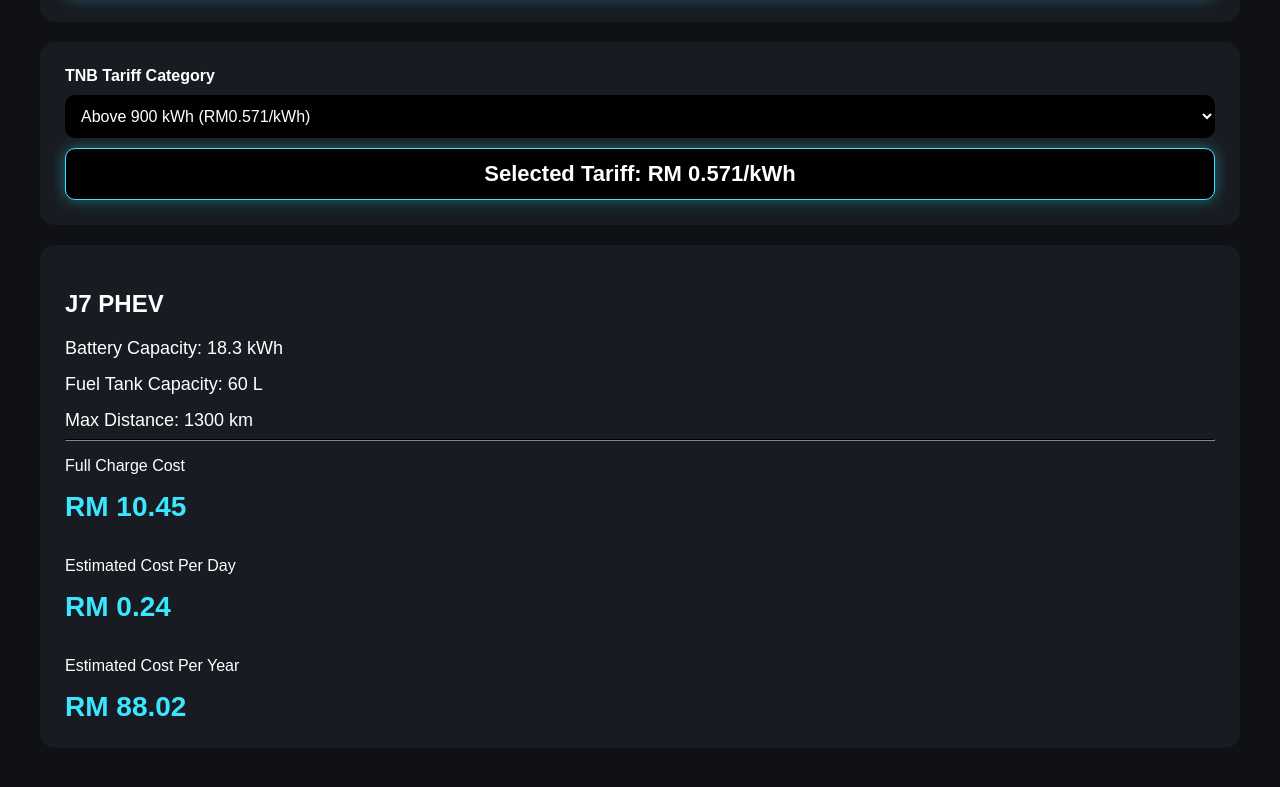
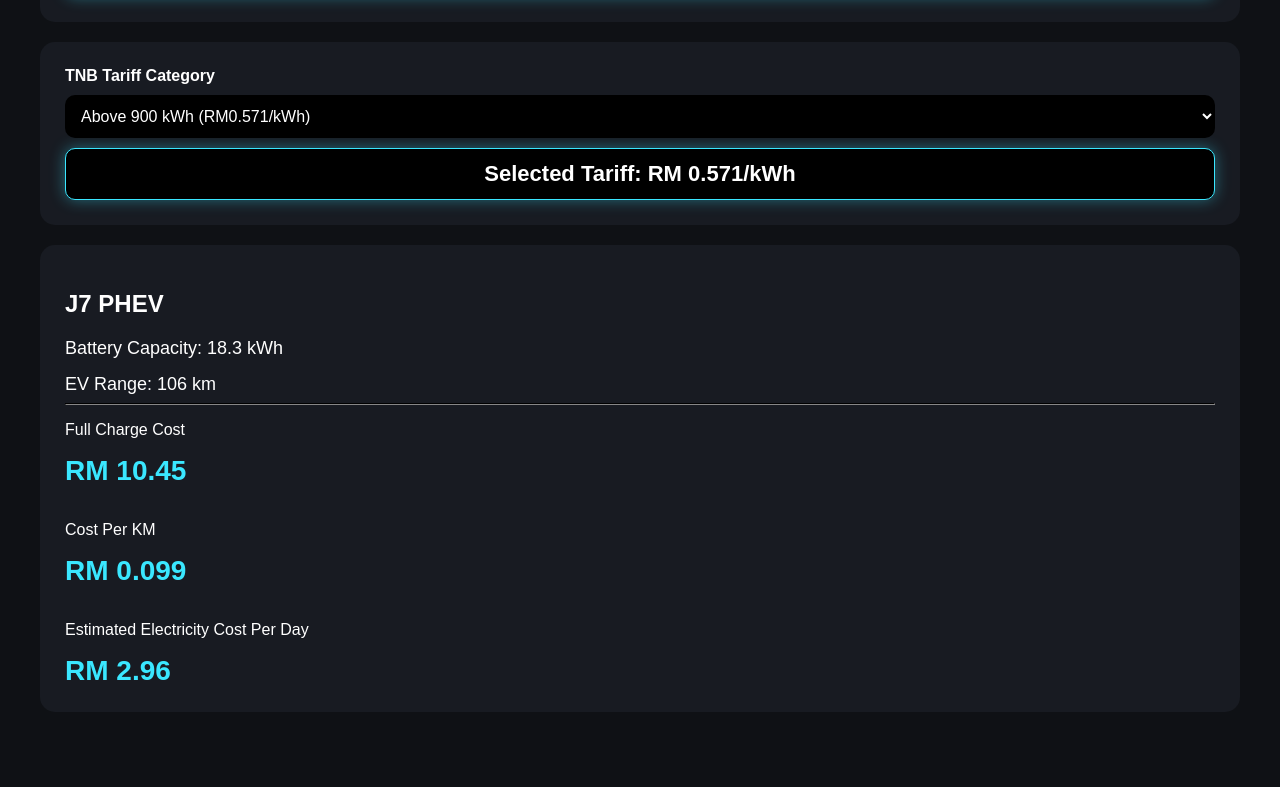
Before and after one commit to ojsalestraining/phev-calculator, a plain HTML site: page index.html in a window 1280 px wide. Shown: the part 389-1176 px from the top of the page. After the commit the page ends 1141 px from the top, so only its background shows below. Drawn offline with Linux system fonts and the light colour scheme.

Commit message:
Update index.html

```diff
--- a/index.html
+++ b/index.html
@@ -97,24 +97,15 @@
 <label>Select Vehicle</label>
 
 <select id="vehicle" onchange="calculate()">
-
-<option value="j7">
-J7 PHEV
-</option>
-
-<option value="c9">
-C9 PHEV
-</option>
-
+<option value="j7">J7 PHEV</option>
+<option value="c9">C9 PHEV</option>
 </select>
 
 </div>
 
 <div class="card">
 
-<label>
-Daily Distance Travelled
-</label>
+<label>Daily Distance Travelled</label>
 
 <input
 type="range"
@@ -132,9 +123,7 @@
 
 <div class="card">
 
-<label>
-TNB Tariff Category
-</label>
+<label>TNB Tariff Category</label>
 
 <select id="tariff" onchange="calculate()">
 
@@ -169,9 +158,7 @@
 
 <div class="card">
 
-<h2 id="vehicleTitle">
-J7 PHEV
-</h2>
+<h2 id="vehicleTitle">J7 PHEV</h2>
 
 <div class="info">
 Battery Capacity:
@@ -179,13 +166,8 @@
 </div>
 
 <div class="info">
-Fuel Tank Capacity:
-<span id="tank"></span>
-</div>
-
-<div class="info">
-Max Distance:
-<span id="range"></span>
+EV Range:
+<span id="evRange"></span>
 </div>
 
 <hr>
@@ -195,13 +177,13 @@
 
 <br>
 
-<p>Estimated Cost Per Day</p>
-<div class="result" id="costDay"></div>
+<p>Cost Per KM</p>
+<div class="result" id="costPerKm"></div>
 
 <br>
 
-<p>Estimated Cost Per Year</p>
-<div class="result" id="costYear"></div>
+<p>Estimated Electricity Cost Per Day</p>
+<div class="result" id="dailyCost"></div>
 
 </div>
 
@@ -231,34 +213,31 @@
 tariff.toFixed(3);
 
 let battery;
-let tank;
-let range;
+let evRange;
 let name;
 
 if(vehicle==="j7"){
 
 name="J7 PHEV";
 battery=18.3;
-tank=60;
-range=1300;
+evRange=106;
 
 }else{
 
 name="C9 PHEV";
 battery=34.46;
-tank=70;
-range=1100;
+evRange=169;
 
 }
 
 let chargeCost =
 battery * tariff;
 
-let costDay =
-(chargeCost / range) * km;
+let costPerKm =
+chargeCost / evRange;
 
-let costYear =
-costDay * 365;
+let dailyCost =
+costPerKm * km;
 
 document.getElementById("vehicleTitle").innerHTML =
 name;
@@ -266,20 +245,17 @@
 document.getElementById("battery").innerHTML =
 battery + " kWh";
 
-document.getElementById("tank").innerHTML =
-tank + " L";
-
-document.getElementById("range").innerHTML =
-range + " km";
+document.getElementById("evRange").innerHTML =
+evRange + " km";
 
 document.getElementById("chargeCost").innerHTML =
 "RM " + chargeCost.toFixed(2);
 
-document.getElementById("costDay").innerHTML =
-"RM " + costDay.toFixed(2);
+document.getElementById("costPerKm").innerHTML =
+"RM " + costPerKm.toFixed(3);
 
-document.getElementById("costYear").innerHTML =
-"RM " + costYear.toFixed(2);
+document.getElementById("dailyCost").innerHTML =
+"RM " + dailyCost.toFixed(2);
 
 }
 
```
